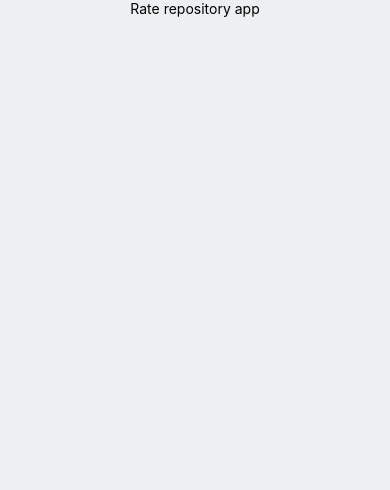
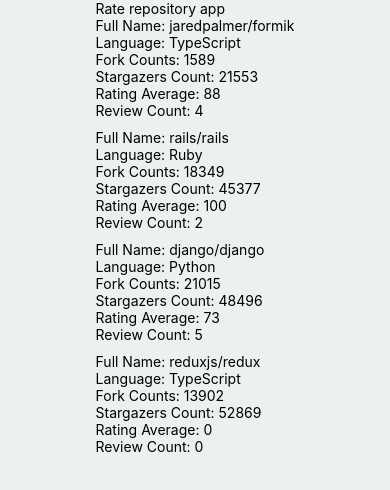
Before and after one commit to Ademola101/Rate-Repository-App, a React Native app: screen / in a window 390 px wide. Shown: the top 490 px of the page. Built offline with nearby package versions, Linux system fonts and the light colour scheme.

Commit message:
render the Flatlist

```diff
--- a/src/Components/Main.jsx
+++ b/src/Components/Main.jsx
@@ -1,6 +1,7 @@
 import React from 'react';
 import {View, StyleSheet, Text} from 'react-native';
 import Constants from 'expo-constants';
+import RepositoryList from './RepositoryList';
 
 const styles = StyleSheet.create({
 
@@ -15,6 +16,9 @@
   return (
     <View styles = {styles.container}>
       <Text>Rate repository app</Text>
+
+      <RepositoryList/>
+
     </View>
   );
 }
--- a/src/Components/RepositoryItem.jsx
+++ b/src/Components/RepositoryItem.jsx
@@ -1,12 +1,28 @@
 import React from 'react';
-import {View, StyleSheet} from 'react-native';
+import {View, StyleSheet, Text} from 'react-native';
 
-const RepositoryItem = ({repository}) => {
+const RepositoryItem = ({repositories}) => {
   return (
     <View>
       <Text>
+       Full Name: {repositories.fullName}
+      </Text>
+      <Text>
+        Language: {repositories.language}
+      </Text>
+      <Text>
+       Fork Counts: {repositories.forksCount}
+      </Text>
+      <Text>
+       Stargazers Count: {repositories.stargazersCount}
+      </Text>
+      <Text>
+       Rating Average: {repositories.ratingAverage}
+      </Text>
+      <Text>
+       Review Count: {repositories.reviewCount}
+      </Text>
 
-      </Text>
     </View>
   );
 }
--- a/src/Components/RepositoryList.jsx
+++ b/src/Components/RepositoryList.jsx
@@ -0,0 +1,79 @@
+import React from 'react';
+import {View, StyleSheet, FlatList} from 'react-native';
+import RepositoryItem from './RepositoryItem';
+
+const repositories = [
+  {
+    id: 'jaredpalmer.formik',
+    fullName: 'jaredpalmer/formik',
+    description: 'Build forms in React, without the tears',
+    language: 'TypeScript',
+    forksCount: 1589,
+    stargazersCount: 21553,
+    ratingAverage: 88,
+    reviewCount: 4,
+    ownerAvatarUrl: 'https://avatars2.githubusercontent.com/u/4060187?v=4',
+  },
+  {
+    id: 'rails.rails',
+    fullName: 'rails/rails',
+    description: 'Ruby on Rails',
+    language: 'Ruby',
+    forksCount: 18349,
+    stargazersCount: 45377,
+    ratingAverage: 100,
+    reviewCount: 2,
+    ownerAvatarUrl: 'https://avatars1.githubusercontent.com/u/4223?v=4',
+  },
+  {
+    id: 'django.django',
+    fullName: 'django/django',
+    description: 'The Web framework for perfectionists with deadlines.',
+    language: 'Python',
+    forksCount: 21015,
+    stargazersCount: 48496,
+    ratingAverage: 73,
+    reviewCount: 5,
+    ownerAvatarUrl: 'https://avatars2.githubusercontent.com/u/27804?v=4',
+  },
+  {
+    id: 'reduxjs.redux',
+    fullName: 'reduxjs/redux',
+    description: 'Predictable state container for JavaScript apps',
+    language: 'TypeScript',
+    forksCount: 13902,
+    stargazersCount: 52869,
+    ratingAverage: 0,
+    reviewCount: 0,
+    ownerAvatarUrl: 'https://avatars3.githubusercontent.com/u/13142323?v=4',
+  },
+];
+
+const styles = StyleSheet.create({
+  separator: {
+    height: 10,
+  }
+})
+const ItemSeparator = () => <View style = {styles.separator}/>
+
+const RepositoryList = () => {
+  const renderItem  = ({item}) => (
+    <RepositoryItem repositories={item}/>
+  )
+
+  return ( <View>
+
+      <FlatList data = {repositories}
+
+      ItemSeparatorComponent={ItemSeparator}
+      renderItem={renderItem}
+        keyExtractor={item => item.id}/>
+
+      </View>
+
+  );
+}
+
+
+
+export default RepositoryList;
```
